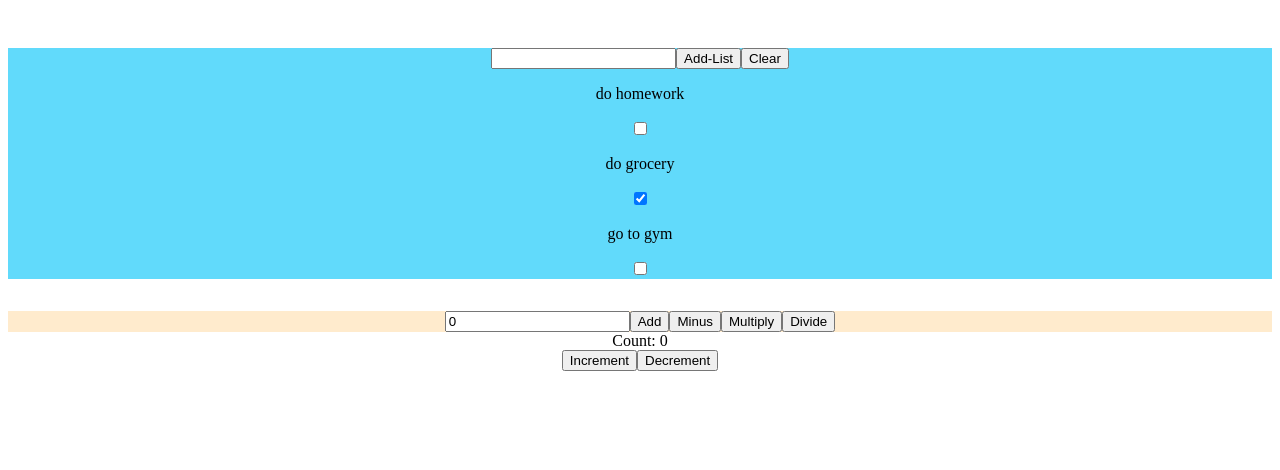
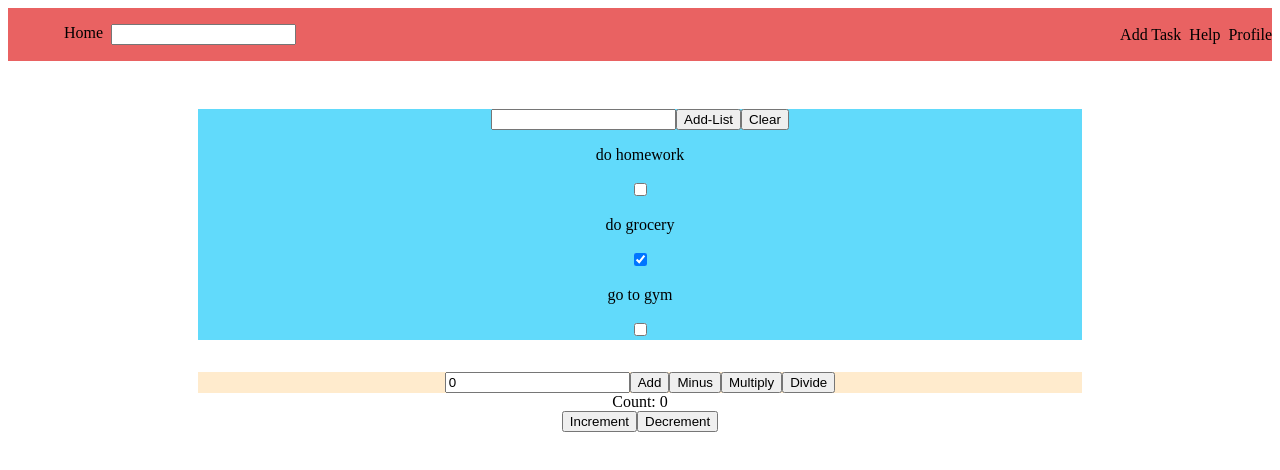
Before and after one commit to Renda02/my-app-redux, a React (Create React App) app: page / in a window 1280 px wide. Shown: the top 470 px of the page. Built offline with nearby package versions, Linux system fonts and the light colour scheme.

Commit message:
Add content on Navbar

```diff
--- a/src/App.css
+++ b/src/App.css
@@ -1,40 +1,30 @@
 .App {
   text-align: center;
+  margin: 0 auto;
+  width: 70%;
+
 }
 
-.App-logo {
-  height: 40vmin;
-  pointer-events: none;
+.container{
+  background-color: rgb(233, 98, 98);
+
 }
 
-@media (prefers-reduced-motion: no-preference) {
-  .App-logo {
-    animation: App-logo-spin infinite 20s linear;
-  }
+nav{
+  display: flex;
+  justify-content: space-between;
+  align-items: center;
 }
 
-.App-header {
-  background-color: #282c34;
-  min-height: 100vh;
+ul{
   display: flex;
-  flex-direction: column;
-  align-items: center;
-  justify-content: center;
-  font-size: calc(10px + 2vmin);
-  color: white;
+  flex-direction: row;
+  list-style: none;
+
 }
 
-.App-link {
-  color: #61dafb;
-}
-
-@keyframes App-logo-spin {
-  from {
-    transform: rotate(0deg);
-  }
-  to {
-    transform: rotate(360deg);
-  }
+li{
+  padding-left: 0.5em;
 }
 
 
--- a/src/App.tsx
+++ b/src/App.tsx
@@ -2,6 +2,7 @@ import React, { useState } from "react";
 import "./App.css";
 import { connect } from "react-redux";
 import { v4 as uuidv4 } from 'uuid';
+import NavBar from "./NavBar";
 
 // a type, not a value --> describes the shape of data
 interface Todo {
@@ -15,7 +16,8 @@ function App(props: any) {
   const [input, setInput] = useState("");
 
 
-  return (
+  return (<>
+  <NavBar />
     <div className="App">
       <div className="text">
         <input
@@ -114,6 +116,7 @@ function App(props: any) {
       <button onClick={props.increment}>Increment</button>
       <button onClick={props.decrement}>Decrement</button>
     </div>
+    </>
   );
 }
 
--- a/src/NavBar.tsx
+++ b/src/NavBar.tsx
@@ -1,8 +1,28 @@
-import React from 'react'
+import React from 'react';
+import './App.css';
 
 function NavBar() {
     return (
-        <div>
+        <div className='container'>
+            <nav>
+                <div className="nav-left-side">
+                    <ul>
+                        <li></li>
+                        <li>Home</li>
+                        <li>
+                            <input type="text"  />
+                        </li>
+                    </ul>
+                </div>
+
+                <div className="nav-left-side">
+                    <ul>
+                        <li>Add Task</li>
+                        <li>Help</li>
+                        <li>Profile</li>
+                    </ul>
+                </div>
+            </nav>
 
         </div>
     )
```
Also changed, not shown: src/Task.tsx (added, +11 -0 lines).
